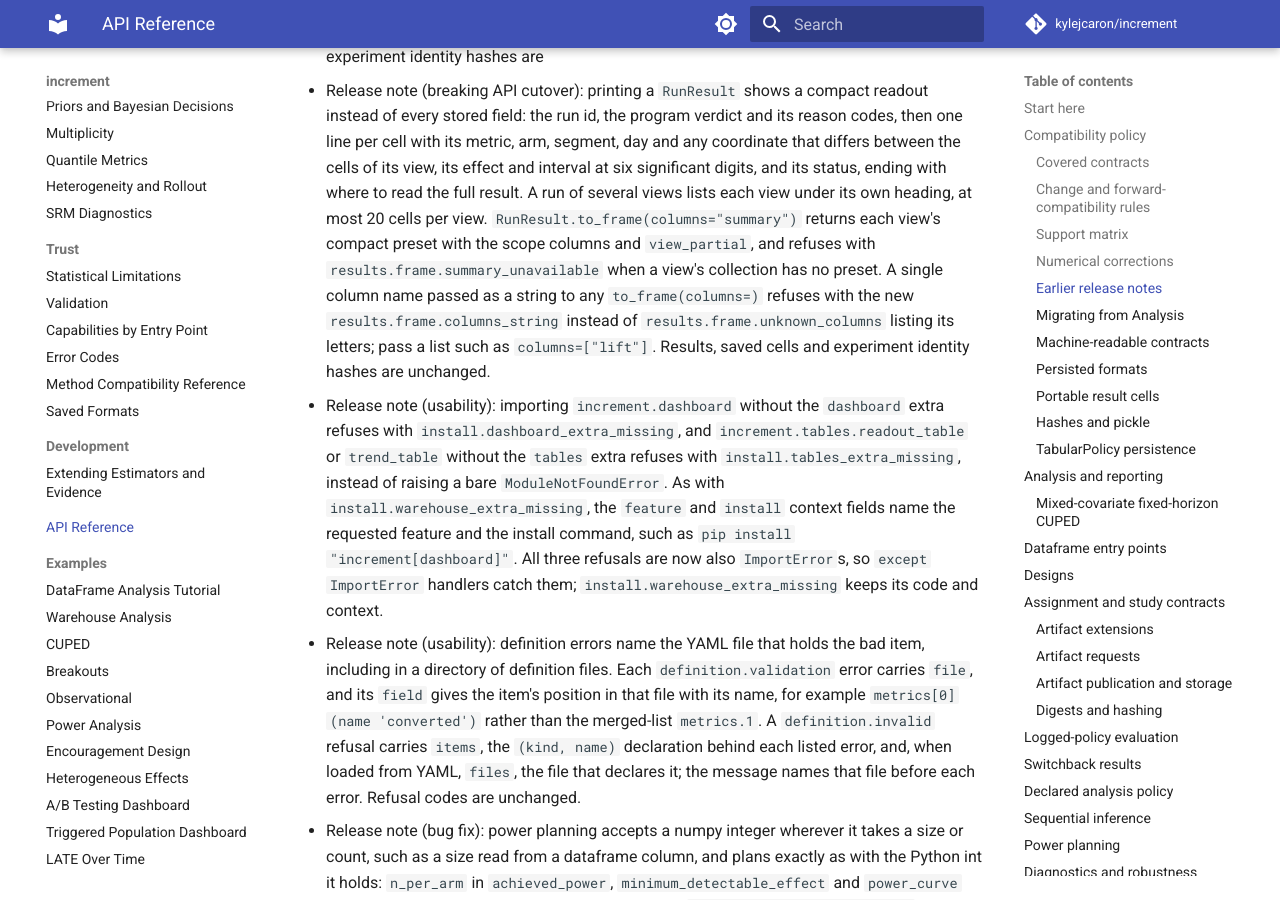
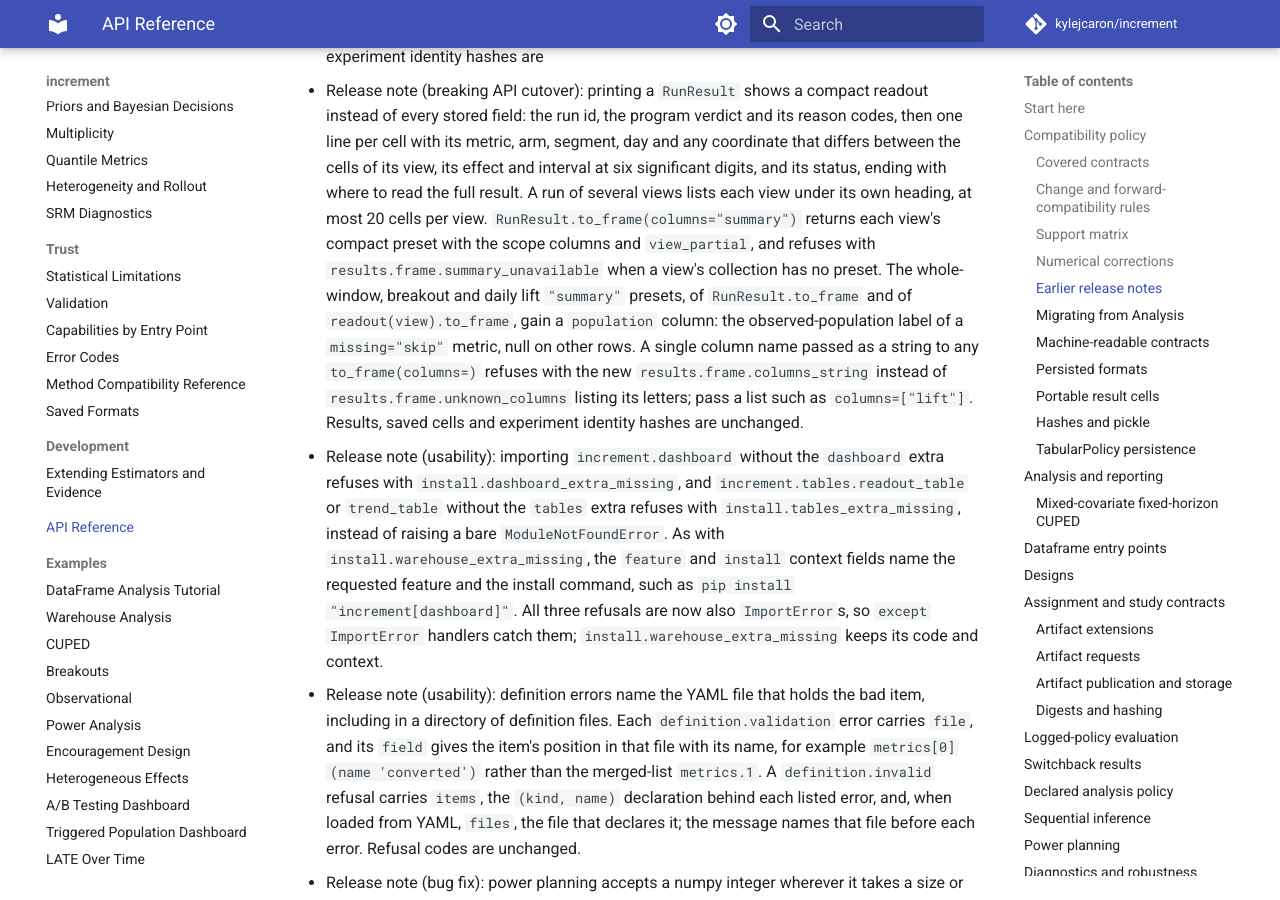
Before and after one commit to kylejcaron/increment, an MkDocs documentation site: the page built from docs/api.md, in a window 1280 px wide and 900 px high, scrolled down 5203 px. Built offline with MkDocs 1.6.1 and Material for MkDocs 9.7.7, drawn with Linux system fonts in a browser that asks for light colours; comment, search, counter and statistics services are not loaded.

Commit message:
feat: keep a skipped metric's observed-population label in the summary columns

```diff
--- a/docs/api.md
+++ b/docs/api.md
@@ -204,7 +204,10 @@ values.
   at most 20 cells per view. `RunResult.to_frame(columns="summary")` returns
   each view's compact preset with the scope columns and `view_partial`, and
   refuses with `results.frame.summary_unavailable` when a view's collection has
-  no preset. A single column name passed as a string to any `to_frame(columns=)`
+  no preset. The whole-window, breakout and daily lift `"summary"` presets, of
+  `RunResult.to_frame` and of `readout(view).to_frame`, gain a `population`
+  column: the observed-population label of a `missing="skip"` metric, null on
+  other rows. A single column name passed as a string to any `to_frame(columns=)`
   refuses with the new `results.frame.columns_string` instead of
   `results.frame.unknown_columns` listing its letters; pass a list such as
   `columns=["lift"]`. Results, saved cells and experiment identity hashes are
```
Also changed, not shown: docs/guides/reading-results.md (+3 -1 lines), 3 other files.
